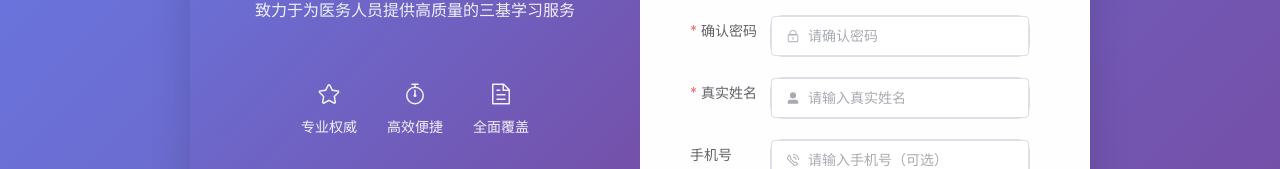
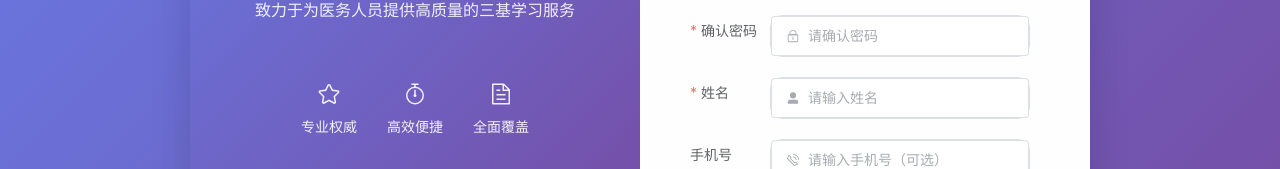
Before and after one commit to hangyubin/SanJikaoshi, a Vue app in the folder client/: page /register in a window 1280 px wide. Shown: the part 422-591 px from the top of the page. Built offline with nearby package versions, Linux system fonts and the light colour scheme.

Commit message:
统一将'真实姓名'改为'姓名'，并添加中文姓名验证规则

```diff
--- a/client/src/views/Register.vue
+++ b/client/src/views/Register.vue
@@ -81,10 +81,10 @@
             ></el-input>
           </el-form-item>
 
-          <el-form-item label="真实姓名" prop="realName">
+          <el-form-item label="姓名" prop="realName">
             <el-input
               v-model="registerForm.realName"
-              placeholder="请输入真实姓名"
+              placeholder="请输入姓名"
               prefix-icon="UserFilled"
               size="large"
               class="custom-input"
@@ -203,7 +203,8 @@ const registerRules = reactive<FormRules>({
       }, trigger: 'blur' }
   ],
   realName: [
-    { required: true, message: '请输入真实姓名', trigger: 'blur' }
+    { required: true, message: '请输入姓名', trigger: 'blur' },
+    { pattern: /^[\u4e00-\u9fa5]+$/, message: '请输入有效的中文姓名，不能包含空格或特殊字符', trigger: 'blur' }
   ],
   phone: [
     { required: false, message: '请输入手机号', trigger: 'blur' },
--- a/client/src/views/admin/AdminList.vue
+++ b/client/src/views/admin/AdminList.vue
@@ -8,8 +8,8 @@
         <el-form-item label="用户名">
           <el-input v-model="searchForm.username" placeholder="请输入用户名"></el-input>
         </el-form-item>
-        <el-form-item label="真实姓名">
-          <el-input v-model="searchForm.realName" placeholder="请输入真实姓名"></el-input>
+        <el-form-item label="姓名">
+          <el-input v-model="searchForm.realName" placeholder="请输入姓名"></el-input>
         </el-form-item>
         <el-form-item label="状态">
           <el-select v-model="searchForm.status" placeholder="请选择状态">
@@ -32,7 +32,7 @@
         <el-table-column type="selection" width="55"></el-table-column>
         <el-table-column prop="id" label="ID" width="80"></el-table-column>
         <el-table-column prop="username" label="用户名" width="120"></el-table-column>
-        <el-table-column prop="realName" label="真实姓名" width="120"></el-table-column>
+        <el-table-column prop="realName" label="姓名" width="120"></el-table-column>
         <el-table-column prop="email" label="邮箱" width="180"></el-table-column>
         <el-table-column prop="phone" label="手机号" width="150"></el-table-column>
         <el-table-column prop="status" label="状态" width="100">
@@ -83,8 +83,8 @@
         <el-form-item label="密码" prop="password" v-if="!form.id">
           <el-input v-model="form.password" type="password" placeholder="请输入密码"></el-input>
         </el-form-item>
-        <el-form-item label="真实姓名" prop="realName">
-          <el-input v-model="form.realName" placeholder="请输入真实姓名"></el-input>
+        <el-form-item label="姓名" prop="realName">
+          <el-input v-model="form.realName" placeholder="请输入姓名"></el-input>
         </el-form-item>
         <el-form-item label="邮箱" prop="email">
           <el-input v-model="form.email" type="email" placeholder="请输入邮箱"></el-input>
@@ -189,7 +189,8 @@ const rules = reactive<FormRules>({
     { min: 6, max: 20, message: '密码长度在 6 到 20 个字符', trigger: 'blur' }
   ],
   realName: [
-    { required: true, message: '请输入真实姓名', trigger: 'blur' }
+    { required: true, message: '请输入姓名', trigger: 'blur' },
+    { pattern: /^[\u4e00-\u9fa5]+$/, message: '请输入有效的中文姓名，不能包含空格或特殊字符', trigger: 'blur' }
   ],
   email: [
     { required: true, message: '请输入邮箱', trigger: 'blur' },
--- a/client/src/views/admin/Profile.vue
+++ b/client/src/views/admin/Profile.vue
@@ -28,8 +28,8 @@
                   <el-input v-model="userForm.username" placeholder="用户名"></el-input>
                 </el-form-item>
 
-                <el-form-item label="真实姓名" prop="realName" disabled>
-                  <el-input v-model="userForm.realName" placeholder="真实姓名"></el-input>
+                <el-form-item label="姓名" prop="realName" disabled>
+                  <el-input v-model="userForm.realName" placeholder="姓名"></el-input>
                 </el-form-item>
 
                 <el-form-item label="性别" prop="gender">
@@ -185,7 +185,8 @@ const isSystemAdmin = computed(() => {
 // 表单验证规则
 const rules = reactive<FormRules>({
   realName: [
-    { required: true, message: '请输入真实姓名', trigger: 'blur' }
+    { required: true, message: '请输入姓名', trigger: 'blur' },
+    { pattern: /^[\u4e00-\u9fa5]+$/, message: '请输入有效的中文姓名，不能包含空格或特殊字符', trigger: 'blur' }
   ],
   phone: [
     { required: true, message: '请输入手机号', trigger: 'blur' },
--- a/client/src/views/admin/StudentList.vue
+++ b/client/src/views/admin/StudentList.vue
@@ -8,8 +8,8 @@
         <el-form-item label="用户名">
           <el-input v-model="searchForm.username" placeholder="请输入用户名"></el-input>
         </el-form-item>
-        <el-form-item label="真实姓名">
-          <el-input v-model="searchForm.realName" placeholder="请输入真实姓名"></el-input>
+        <el-form-item label="姓名">
+          <el-input v-model="searchForm.realName" placeholder="请输入姓名"></el-input>
         </el-form-item>
         <el-form-item label="状态">
           <el-select v-model="searchForm.status" placeholder="请选择状态">
@@ -32,7 +32,7 @@
         <el-table-column type="selection" width="55"></el-table-column>
         <el-table-column prop="id" label="ID" width="80"></el-table-column>
         <el-table-column prop="username" label="用户名" width="120"></el-table-column>
-        <el-table-column prop="realName" label="真实姓名" width="120"></el-table-column>
+        <el-table-column prop="realName" label="姓名" width="120"></el-table-column>
         <el-table-column prop="email" label="邮箱" width="180"></el-table-column>
         <el-table-column prop="phone" label="手机号" width="150"></el-table-column>
         <el-table-column prop="status" label="状态" width="100">
@@ -110,8 +110,8 @@
         <el-form-item label="密码" prop="password" v-if="!form.id">
           <el-input v-model="form.password" type="password" placeholder="请输入密码"></el-input>
         </el-form-item>
-        <el-form-item label="真实姓名" prop="realName">
-          <el-input v-model="form.realName" placeholder="请输入真实姓名"></el-input>
+        <el-form-item label="姓名" prop="realName">
+          <el-input v-model="form.realName" placeholder="请输入姓名"></el-input>
         </el-form-item>
         <el-form-item label="邮箱" prop="email">
           <el-input v-model="form.email" type="email" placeholder="请输入邮箱"></el-input>
@@ -215,7 +215,8 @@ const rules = reactive<FormRules>({
     { min: 6, max: 20, message: '密码长度在 6 到 20 个字符', trigger: 'blur' }
   ],
   realName: [
-    { required: true, message: '请输入真实姓名', trigger: 'blur' }
+    { required: true, message: '请输入姓名', trigger: 'blur' },
+    { pattern: /^[\u4e00-\u9fa5]+$/, message: '请输入有效的中文姓名，不能包含空格或特殊字符', trigger: 'blur' }
   ],
   email: [
     { required: true, message: '请输入邮箱', trigger: 'blur' },
--- a/client/src/views/admin/TaskCreate.vue
+++ b/client/src/views/admin/TaskCreate.vue
@@ -81,7 +81,7 @@
                   :label="participant.department"
                   :value="participant.id"></el-option>
               </el-select>
-              <div class="form-tip">显示格式：科室，不显示真实姓名和人员ID</div>
+              <div class="form-tip">显示格式：科室，不显示姓名和人员ID</div>
             </el-form-item>
 
             <el-form-item label="状态" prop="status">
```
